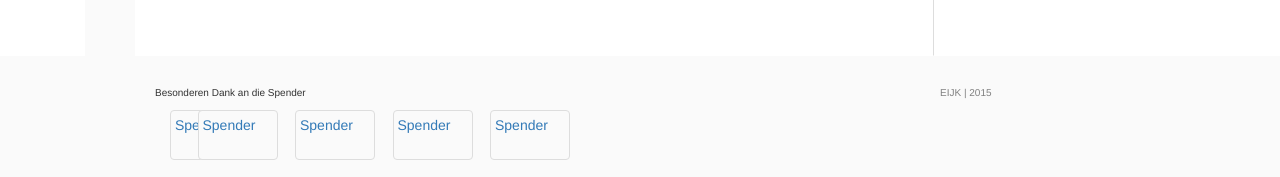
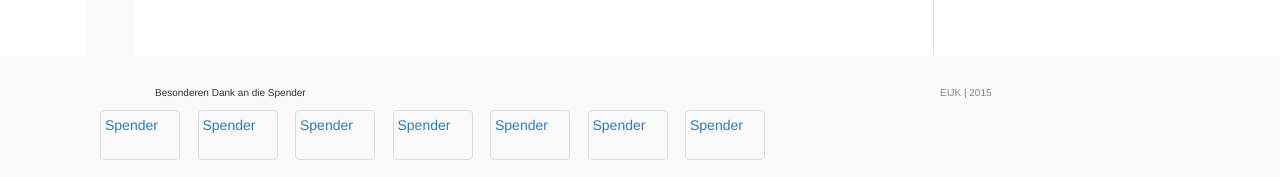
Before and after one commit to susedev/test, a Jekyll site: the page built from download.html, in a window 1280 px wide. Shown: the part 2171-2348 px from the top of the page. Built offline with Jekyll 4.4.1, drawn with Linux system fonts in a browser that asks for light colours; nearby versions of some CDN libraries.

Commit message:
Update page.html

```diff
--- a/_layouts/page.html
+++ b/_layouts/page.html
@@ -40,7 +40,13 @@ layout: base
       <div class="container">
         <div class="row">
           <div class="col-md-1">
-                <p style="margin-left:70px;"><a class="thumbnail" href="#" style="background-color:#FAFAFA; width: 80px; height: 50px;">Spender</a></p>
+                <p><a class="thumbnail" href="#" style="background-color:#FAFAFA; width: 80px; height: 50px;">Spender</a></p>
+          </div>
+          <div class="col-md-1">
+                <p><a class="thumbnail" href="#" style="background-color:#FAFAFA; width: 80px; height: 50px;">Spender</a></p>
+          </div>
+          <div class="col-md-1">
+                <p><a class="thumbnail" href="#" style="background-color:#FAFAFA; width: 80px; height: 50px;">Spender</a></p>
           </div>
           <div class="col-md-1">
                 <p><a class="thumbnail" href="#" style="background-color:#FAFAFA; width: 80px; height: 50px;">Spender</a></p>
```
